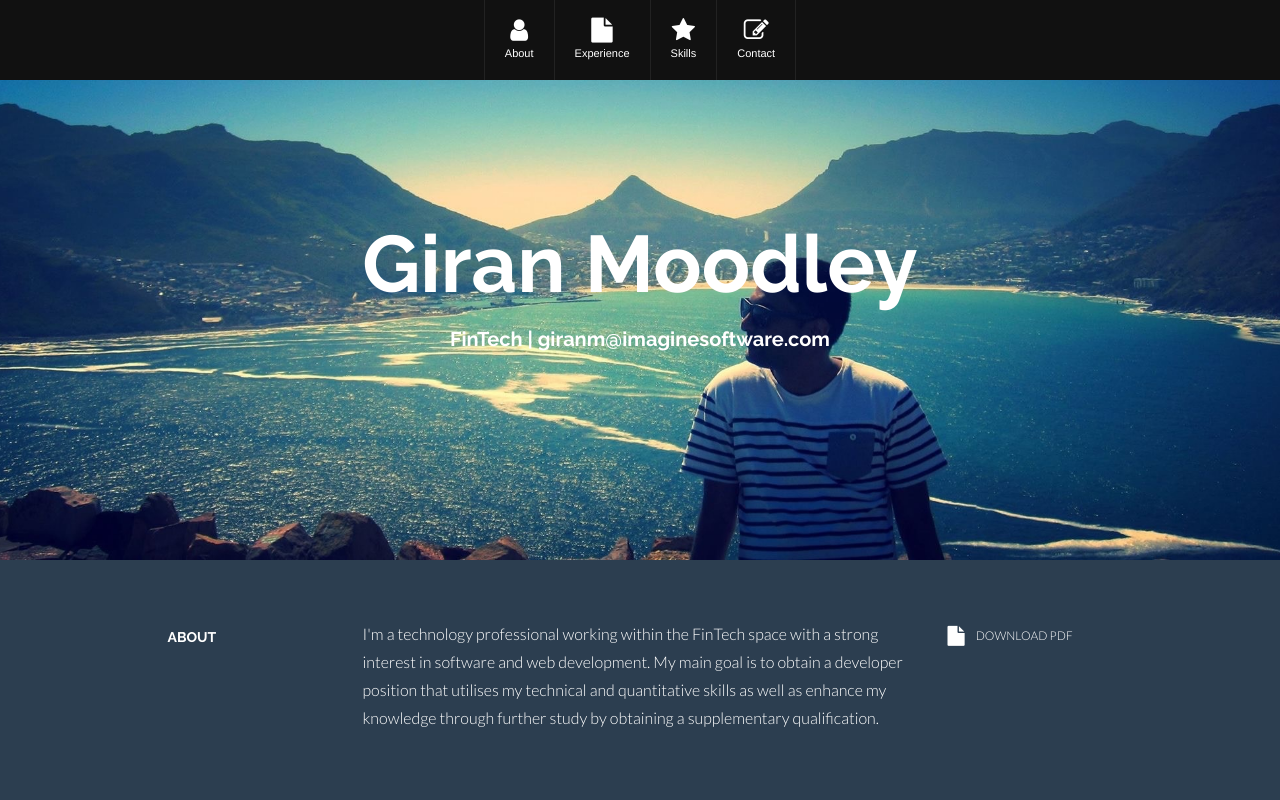
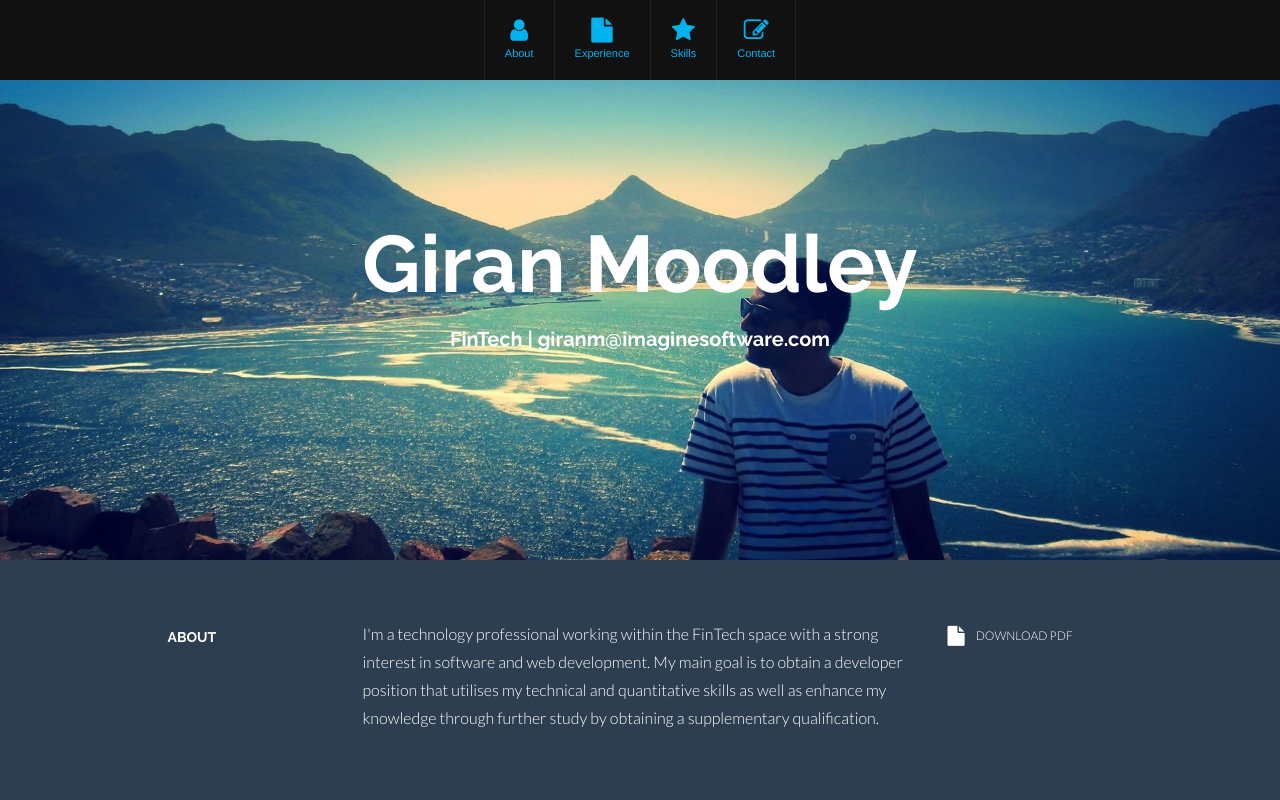
Before and after one commit to giranm/giranm.github.io, a plain HTML site: page index.html in a window 1280 px wide. Shown: the top 800 px of the page. Drawn offline with nearby package versions, Linux system fonts and the light colour scheme.

Commit message:
updated header css
#section-topbar a {
  color: #00B2EE;
}

```diff
--- a/assets/css/main.css
+++ b/assets/css/main.css
@@ -89,7 +89,7 @@ a:after {
 }
 
 #section-topbar a {
-  color: #fff;
+  color: #00B2EE;
 }
 
 #topbar-inner {
```
